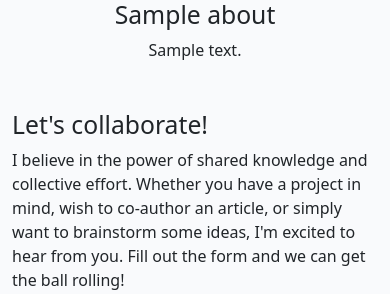
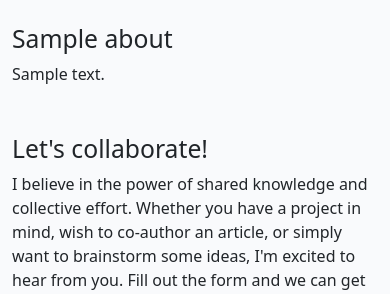
Before and after one commit to GracieteDev/django-blog, a Django app: page /about/ in a window 390 px wide. Shown: the part 173-467 px from the top of the page. Run offline with Django 4.2, Linux system fonts and the light colour scheme; tables that the repository leaves empty hold one stand-in row (values such as "Sample post"); some libraries are stand-ins or nearby versions.

Commit message:
tyding up about_html file

```diff
--- a/about/templates/about/about.html
+++ b/about/templates/about/about.html
@@ -5,14 +5,14 @@
 {% block content %}
 <div class="container mt-5">
     <div class="row">
-        <div class="col-12 col-md-4">
+        <div class="col-12 col-md-4 mb-4">
             {% if "placeholder" in about.profile_image.url %}
             <img src="{% static 'images/nobody.jpg' %}" class="profile-image" alt="{{ about.title }}">
             {% else %}
             <img src="{{ about.profile_image.url }}" class="profile-image" alt="{{ about.title }}">
             {% endif %}
         </div>
-        <div class="col-12 col-md-8 text-center">
+        <div class="col-12 col-md-8 text-left">
             <h2>{{ about.title }}</h2>
             {{ about.content | safe }}
         </div>
```
